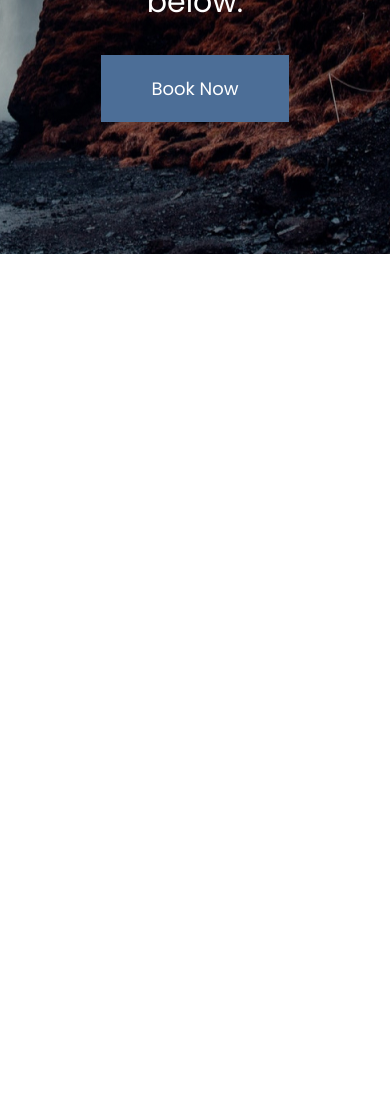
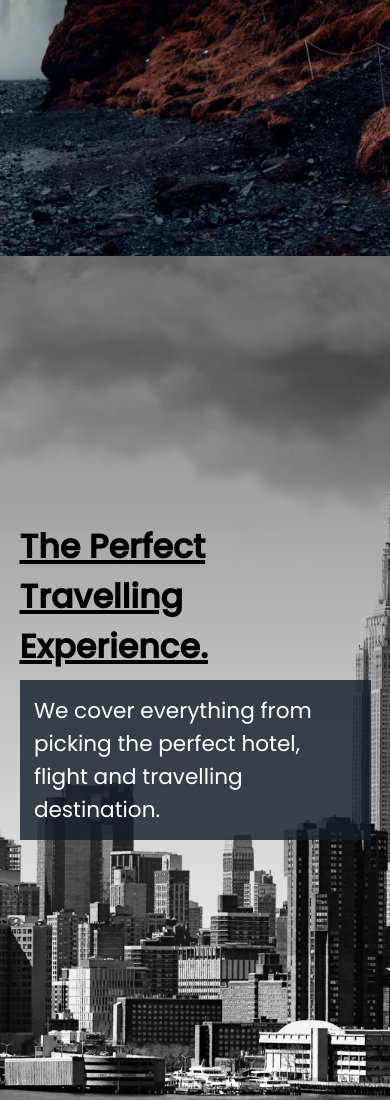
Before and after one commit to akashrathore94/Travelly, a plain HTML site: page index.html in a window 390 px wide. Shown: the part 590-1690 px from the top of the page. Before the commit the page ends 844 px from the top, so only its background shows below. Drawn offline with Linux system fonts and the light colour scheme; a web font is replaced by a local one.

Commit message:
second commit

```diff
--- a/index.html
+++ b/index.html
@@ -27,5 +27,14 @@
             <h3>Start your travel at an affordable price with Travelly<br>Contact us now below.</h3>
             <button>Book Now</button>
         </section>
+        <section id="locations">
+            <header class="locations-head">
+                <h2>The Perfect Travelling Experience.</h2>
+                <h3>We cover everything from picking the perfect hotel,<br>flight and travelling destination.</h3>
+                <img src="img/cloud.png" class="cloud-1 clouds">
+                <img src="img/cloud.png" class="cloud-2 clouds">
+            </header>
+
+        </section>
     </body>
 </html>
--- a/style.css
+++ b/style.css
@@ -25,7 +25,7 @@ p {
 }
 
 h2 {
-    font-size: 4.8rem;
+    font-size: 4.6rem;
 }
 
 h3 {
@@ -45,17 +45,21 @@ a {
 
 button {
     padding: 2rem 5rem;
-    background-color: #4c6e97;
+    background: #4c6e97;
     border: none;
     color: white;
     font-size: 1.8rem;
     cursor: pointer;
+    transition: background 0.5s ease-in-out;
+
 }
-
+button:hover {
+    background: #27394e;
+}
 
 /*******NAV section with HERO**********/
 .main-head {
-    background-color: cadetblue;
+    background-color: #131c27;
     color: white;
 }
 
@@ -66,6 +70,7 @@ nav {
     width: 90%;
     margin: auto;
     padding: 1rem;
+    flex-wrap: wrap;
 }
 
 #logo{
@@ -86,6 +91,7 @@ nav ul {
     min-height: 90vh;
     background: linear-gradient(rgba(0, 0, 0, 0.5), transparent),url(img/landing-page.jpg);
     background-position: center;
+    background-size: cover;
     color: white;
     display: flex;
     justify-content: center;
@@ -97,3 +103,91 @@ nav ul {
 .hero h3 {
     padding: 3rem;
 }
+
+/*LOCATIONS SECTION*/
+
+#locations {
+    min-height: 100vh;
+    background: linear-gradient(rgba(0, 0, 0, 0.5), transparent), url(img/new-york-page.png);
+    background-size: cover;
+    background-position: center;
+    display: flex;
+    align-items: center;
+    position: relative;
+    overflow: hidden;
+}
+
+.locations-head {
+    width: 90%;
+    margin: auto;
+}
+
+.locations-head h2 {
+    padding: 1rem 0;
+    text-decoration: underline;
+    text-decoration-thickness: 0.5rem;
+}
+
+.locations-head h3 {
+    padding: 3rem 0;
+    background: linear-gradient( #131c27, #663b34);
+    background-clip: text;
+    -webkit-background-clip: text;
+    -webkit-text-fill-color: transparent;
+}
+
+.clouds {
+   position: absolute;
+    top: 0%;
+    right: 0%;
+    width: 600px;
+}
+.cloud-1 {
+    animation: cloudAnimations 3s infinite alternate;
+}
+.cloud-2 {
+    top: 10%;
+    z-index: -1;
+    opacity: 0.5;
+    animation: cloudAnimations 2.5s infinite alternate;
+
+}
+
+@keyframes cloudAnimations {
+    from {
+       transform: translate(10%, -10%);
+    }
+    to {
+       transform: translate(0%, 0%);
+    }
+}
+
+
+/* MEDIA QUERY */
+
+@media screen and (max-width: 932px) {
+    html {
+        font-size: 45%;
+    }
+    nav {
+        text-align: center;
+    }
+    #logo {
+        padding: 2rem;
+    }
+    .clouds {
+        height: 40rem;
+        pointer-events: none;
+    }
+    .cloud-1 {
+        z-index: -1;
+    }
+    .cloud-2 {
+        z-index: -2;
+    }
+    .locations-head h3 {
+        background: rgb(19, 28, 39, 0.8);
+        -webkit-text-fill-color: white;
+        padding: 2rem;
+    }
+}
```
